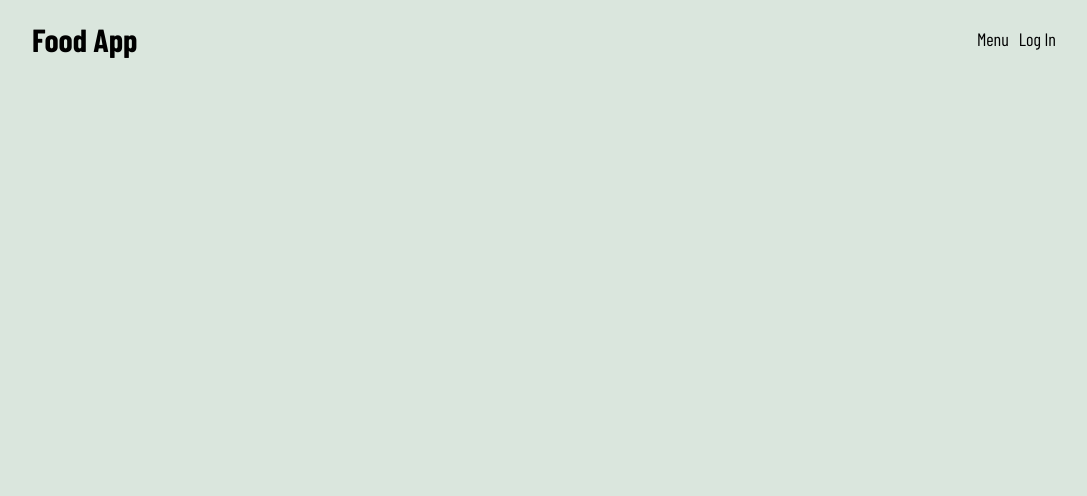
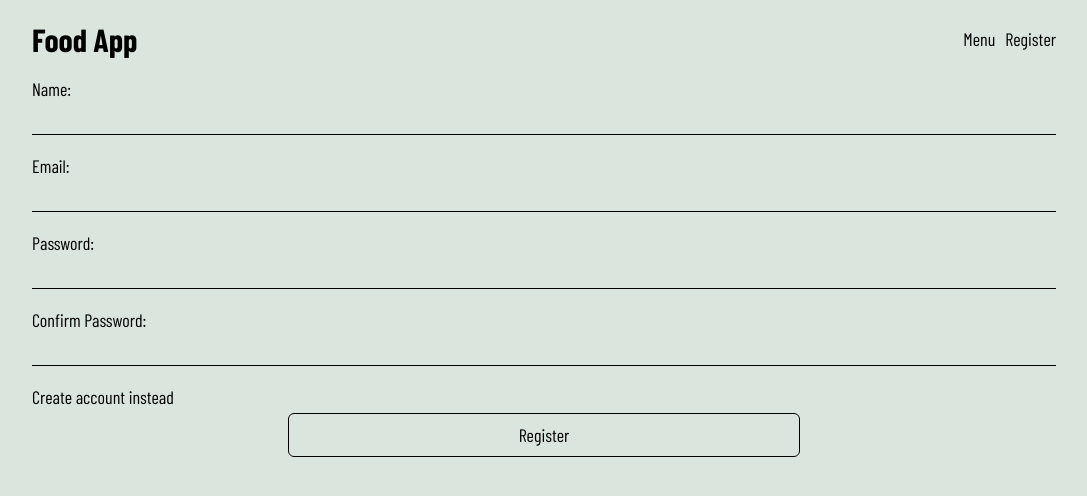
Before and after one commit to JazielRodriguez/food-app, a React (Create React App) app: page /register in a window 1280 px wide. Shown: the top 496 px of the page, without its empty margins (96-1183 px from the left). Built offline with nearby package versions, Linux system fonts and the light colour scheme.

Commit message:
redux added

```diff
--- a/src/App.js
+++ b/src/App.js
@@ -1,11 +1,14 @@
 import { Route } from "wouter";
+import { Provider } from "react-redux";
 import Header from "./components/Header";
 import HomePage from "./pages/HomePage";
 import MenuPage from "./pages/MenuPage";
-import LogInPage from "./pages/LogInPage";
+import RegisterPage from "./pages/RegisterPage";
+import store from "./store/index";
 const App = () => {
   return (
     <>
+      <Provider store={store}>
         <Header />
         <Route path="/">
           <HomePage />
@@ -13,9 +16,10 @@ const App = () => {
         <Route path="/menu">
           <MenuPage />
         </Route>
-      <Route path="/log-in">
-        <LogInPage />
+        <Route path="/register">
+          <RegisterPage />
         </Route>
+      </Provider>
     </>
   );
 };
--- a/src/components/Header.js
+++ b/src/components/Header.js
@@ -1,37 +1,35 @@
 /* eslint-disable jsx-a11y/anchor-is-valid */
+import { useState } from "react";
 import styles from "./Header.module.css";
 import { useMediaQuery } from "react-responsive";
-import { Link } from "wouter";
 import Container from "./Container";
+import MobileMenu from "./MobileMenu";
+import Nav from "./Nav";
+import { useSelector } from "react-redux";
 const Header = () => {
+  const isLogged = useSelector((state) => state.auth.isAuthenticated);
+  const [mobileMenuIsVisible, setMobileMenuIsVisible] = useState(false);
+  const mobileMenuHandler = () => {
+    setMobileMenuIsVisible(!mobileMenuIsVisible);
+  };
   const isTabletOrDesktop = useMediaQuery({
     query: "(min-width: 768px)",
   });
   return (
     <header className={styles.header}>
       <Container className={styles["header-content"]}>
-        <Link href="/">
-          <a>
-            <h2>Food App</h2>
-          </a>
-        </Link>
-        {isTabletOrDesktop && (
-          <nav>
-            <Link href="/menu">
-              <a>Menu</a>
-            </Link>
-            <Link href="/log-in">
-              <a>Log In</a>
-            </Link>
-          </nav>
-        )}
+        <Nav isTabletOrDesktop={isTabletOrDesktop} isLogged={isLogged} />
         {!isTabletOrDesktop && (
-          <div className={styles['mobile-btn-menu']}>
+          <div
+            className={styles["mobile-btn-menu"]}
+            onClick={mobileMenuHandler}
+          >
             <span></span>
             <span></span>
             <span></span>
           </div>
         )}
+        {mobileMenuIsVisible && <MobileMenu />}
       </Container>
     </header>
   );
--- a/src/components/Header.module.css
+++ b/src/components/Header.module.css
@@ -24,4 +24,5 @@
   width: 100%;
   background-color: #000;
   height: 0.3rem;
+cursor: pointer;
 }
--- a/src/components/LoginForm.js
+++ b/src/components/LoginForm.js
@@ -1,6 +1,12 @@
+/* eslint-disable jsx-a11y/anchor-is-valid */
 import { useState } from "react";
+import { useDispatch } from "react-redux";
+import { Link } from "wouter";
+import Container from "./Container";
 import styles from "./LoginForm.module.css";
+import { authActions } from "../store/auth-state";
 const LoginForm = () => {
+  const dispatch = useDispatch();
   const [name, setName] = useState("");
   const [email, setEmail] = useState("");
   const [password, setPassword] = useState("");
@@ -27,7 +33,11 @@ const LoginForm = () => {
     };
     console.log(createUser);
   };
+  const loginHandler = () => {
+    dispatch(authActions.setIsAuthenticated(true));
+  };
   return (
+    <Container>
       <form className={styles.form} onSubmit={submitHandler}>
         <div>
           <label htmlFor="name">Name:</label>
@@ -35,7 +45,12 @@ const LoginForm = () => {
         </div>
         <div>
           <label htmlFor="email">Email:</label>
-        <input type="email" id="email" onChange={emailHandler} value={email} />
+          <input
+            type="email"
+            id="email"
+            onChange={emailHandler}
+            value={email}
+          />
         </div>
         <div>
           <label htmlFor="password">Password:</label>
@@ -55,8 +70,14 @@ const LoginForm = () => {
             value={confirmPassword}
           />
         </div>
-      <button>Register</button>
+        <div>
+          <Link href="/log-in">
+            <a>Create account instead</a>
+          </Link>
+          <button onClick={loginHandler}>Register</button>
+        </div>
       </form>
+    </Container>
   );
 };
 export default LoginForm;
--- a/src/components/LoginForm.module.css
+++ b/src/components/LoginForm.module.css
@@ -2,7 +2,6 @@
   width: 100%;
   display: flex;
   flex-direction: column;
-  align-items: center;
   justify-content: center;
   gap: 2rem;
 }
@@ -25,6 +24,14 @@
 .form button {
   padding: 1rem 1.5rem;
   border-radius: 6px;
+  width: 50%;
+  margin: 0 auto;
   background-color: transparent;
   border: 0.1rem solid #000;
+  font-family: "Barlow Condensed", sans-serif;
 }
+@media (max-width: 480px) {
+  .form button {
+    width: 100%;
+  }
+}
--- /dev/null
+++ b/src/components/MobileMenu.js
@@ -0,0 +1,11 @@
+import styles from "./MobileMenu.module.css";
+const MobileMenu = () => {
+  return (
+    <div className={styles["mobile-menu"]}>
+      <div className={styles["mobile-menu-content"]}>
+        <p>Visible</p>
+      </div>
+    </div>
+  );
+};
+export default MobileMenu;
--- /dev/null
+++ b/src/components/MobileMenu.module.css
@@ -0,0 +1,22 @@
+.mobile-menu {
+  position: fixed;
+  top: 0;
+  right: 0;
+  width: 100%;
+  height: 100vh;
+  background-color: rgba(0, 0, 0, 0.5);
+}
+.mobile-menu-content {
+  background-color: #dae6dd;
+  position: fixed;
+  top: 0;
+  right: 0;
+  z-index: 10;
+  width: 70%;
+  height: 100%;
+  display: flex;
+  flex-direction: column;
+  justify-content: space-around;
+  align-items: center;
+  padding: 2rem;
+}
--- /dev/null
+++ b/src/components/Nav.js
@@ -0,0 +1,31 @@
+/* eslint-disable jsx-a11y/anchor-is-valid */
+import { Link } from "wouter";
+const SecondNav = () => {
+  return (
+    <nav>
+      <Link href="/menu">
+        <a>Menu</a>
+      </Link>
+      <Link href="/register">
+        <a>Register</a>
+      </Link>
+    </nav>
+  );
+};
+const Nav = ({ isTabletOrDesktop, isLogged }) => {
+  let content = <SecondNav />;
+  if (isLogged) {
+    content = <p>Yep</p>;
+  }
+  return (
+    <>
+      <Link href="/">
+        <a>
+          <h2>Food App</h2>
+        </a>
+      </Link>
+      {isTabletOrDesktop && content}
+    </>
+  );
+};
+export default Nav;
--- a/src/pages/LogInPage.js
+++ b/src/pages/RegisterPage.js
@@ -1,8 +1,8 @@
 import LoginForm from "../components/LoginForm"
 
-const LogInPage = () => {
+const RegisterPage  = () => {
   return (
     <LoginForm />
   )
 }
-export default LogInPage
+export default RegisterPage
--- /dev/null
+++ b/src/store/auth-state.js
@@ -0,0 +1,14 @@
+import { createSlice } from "@reduxjs/toolkit";
+const auth = createSlice({
+  name: "auth",
+  initialState: {
+    isAuthenticated: false,
+  },
+  reducers: {
+    setIsAuthenticated: (state, action) => {
+      state.isAuthenticated = action.payload;
+    },
+  },
+});
+export const authActions = auth.actions;
+export default auth.reducer;
--- /dev/null
+++ b/src/store/index.js
@@ -0,0 +1,8 @@
+import { configureStore } from "@reduxjs/toolkit";
+import authState from "./auth-state";
+const store = configureStore({
+  reducer: {
+    auth: authState,
+  },
+});
+export default store;
```
Lines whose indentation alone changed are shown as unchanged.
